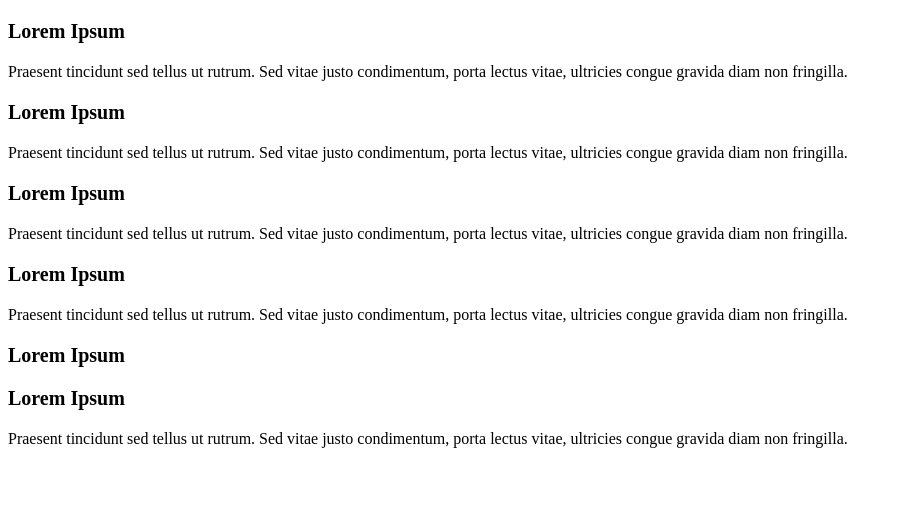
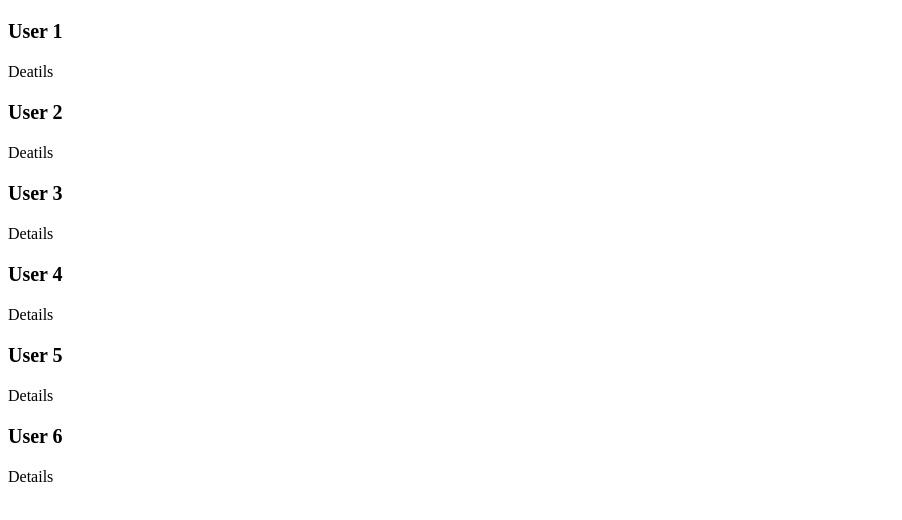
Before and after one commit to Chestha-Goyal/Blogger_Application, a plain HTML site: page home.html in a window 1280 px wide. Shown: the whole page, without its empty margins (0-902 px from the left). Drawn offline with Linux system fonts and the light colour scheme; no server answers.

Commit message:
API calling

```diff
--- a/home.html
+++ b/home.html
@@ -17,20 +17,20 @@
   <div class="w3-row-padding">
     <div class="w3-third w3-container w3-margin-bottom">
       <div class="w3-container w3-white">
-        <p class="card-title">Lorem Ipsum</p>
-        <p class="card-text">Praesent tincidunt sed tellus ut rutrum. Sed vitae justo condimentum, porta lectus vitae, ultricies congue gravida diam non fringilla.</p>
+        <p class="card-title">User 1</p>
+        <p class="card-text">Deatils</p>
       </div>
     </div>
     <div class="w3-third w3-container w3-margin-bottom">
       <div class="w3-container w3-white">
-        <p class="card-title">Lorem Ipsum</p>
-        <p class="card-text">Praesent tincidunt sed tellus ut rutrum. Sed vitae justo condimentum, porta lectus vitae, ultricies congue gravida diam non fringilla.</p>
+        <p class="card-title">User 2</p>
+        <p class="card-text">Deatils</p>
       </div>
     </div>
     <div class="w3-third w3-container">
       <div class="w3-container w3-white">
-        <p class="card-title">Lorem Ipsum</p>
-        <p class="card-text">Praesent tincidunt sed tellus ut rutrum. Sed vitae justo condimentum, porta lectus vitae, ultricies congue gravida diam non fringilla.</p>
+        <p class="card-title">User 3</p>
+        <p class="card-text">Details</p>
       </div>
     </div>
   </div>
@@ -39,20 +39,20 @@
   <div class="w3-row-padding">
     <div class="w3-third w3-container w3-margin-bottom">
       <div class="w3-container w3-white">
-        <p class="card-title">Lorem Ipsum</p>
-        <p class="card-text">Praesent tincidunt sed tellus ut rutrum. Sed vitae justo condimentum, porta lectus vitae, ultricies congue gravida diam non fringilla.</p>
+        <p class="card-title">User 4</p>
+        <p class="card-text">Details</p>
       </div>
     </div>
     <div class="w3-third w3-container w3-margin-bottom">
       <div class="w3-container w3-white">
-        <p class="card-title">Lorem Ipsum</p>
-        <p class="card-text"></p>
+        <p class="card-title">User 5</p>
+        <p class="card-text">Details</p>
       </div>
     </div>
     <div class="w3-third w3-container">
       <div class="w3-container w3-white">
-        <p class="card-title">Lorem Ipsum</p>
-        <p class="card-text">Praesent tincidunt sed tellus ut rutrum. Sed vitae justo condimentum, porta lectus vitae, ultricies congue gravida diam non fringilla.</p>
+        <p class="card-title">User 6</p>
+        <p class="card-text">Details</p>
       </div>
     </div>
   </div>
```
